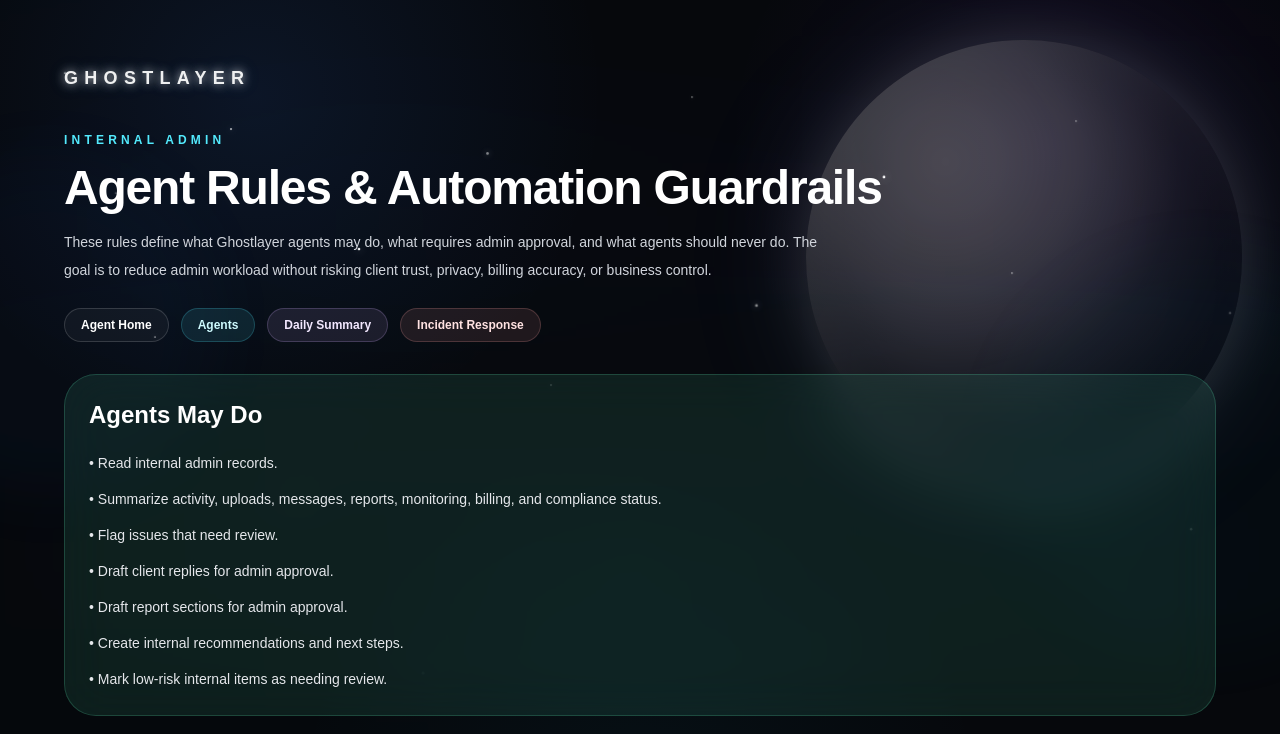
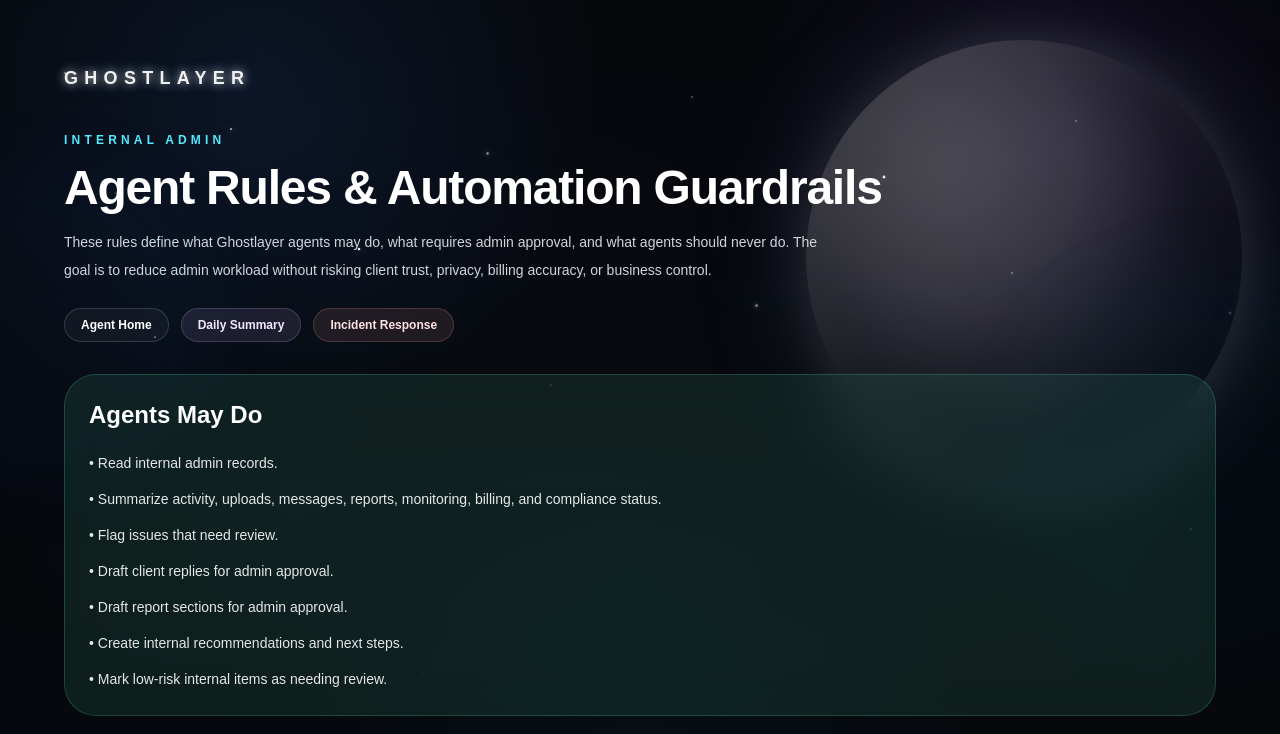
Before and after one commit to DexTheAIBusinessman/ghostlayer, a Next.js app: page /admin/agent-rules in a window 1280 px wide. Shown: the top 734 px of the page. Built offline with nearby package versions, Linux system fonts and the light colour scheme.

Commit message:
remove duplicate agents button from agent rules

```diff
--- a/app/admin/agent-rules/page.tsx
+++ b/app/admin/agent-rules/page.tsx
@@ -141,9 +141,6 @@ export default function AgentRulesPage() {
         <div className="mt-6 flex flex-wrap gap-3 text-xs font-bold">
           <Link href="/admin/agents" className="rounded-full border border-white/15 bg-white/[0.04] px-4 py-2 text-white">
             Agent Home
-          </Link>
-          <Link href="/admin/agents" className="rounded-full border border-cyan-300/20 bg-cyan-300/10 px-4 py-2 text-cyan-100">
-            Agents
           </Link>
           <Link href="/admin/agents/daily-summary" className="rounded-full border border-purple-300/20 bg-purple-300/10 px-4 py-2 text-purple-100">
             Daily Summary
```
